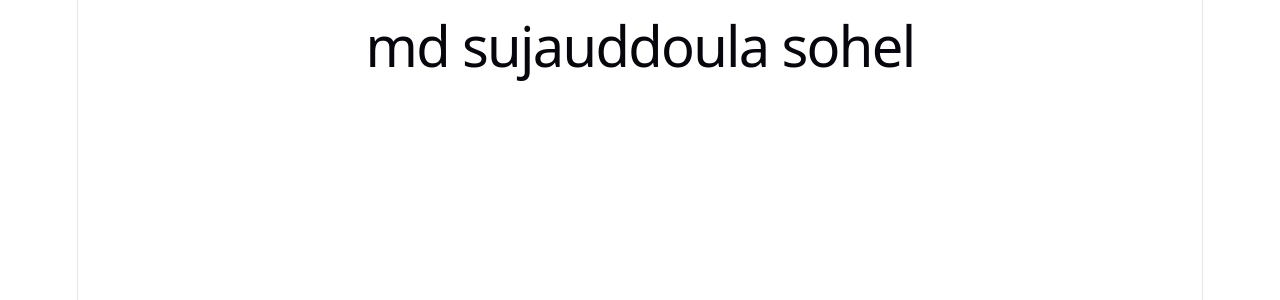
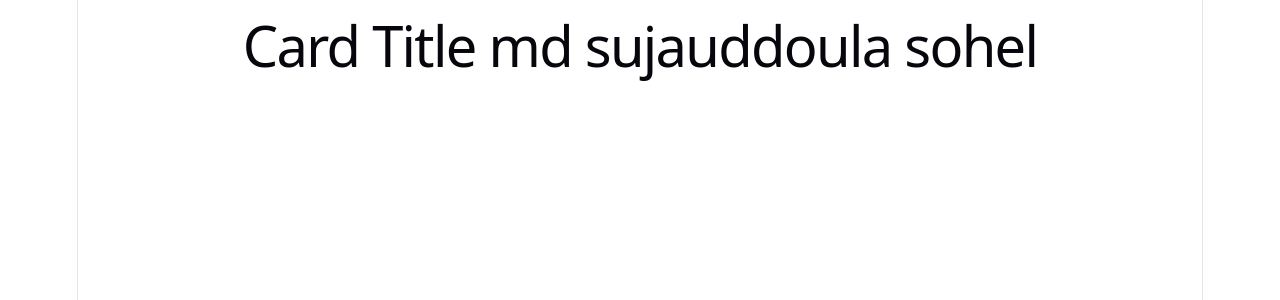
Before and after one commit to DevSohel32/Basic_react_recap, a React (Vite) app: page / in a window 1280 px wide. Shown: the top 300 px of the page. Built offline with nearby package versions, Linux system fonts and the light colour scheme.

Commit message:
Updated Changes

```diff
--- a/src/App.jsx
+++ b/src/App.jsx
@@ -1,11 +1,12 @@
 import { useState } from 'react'
 import './App.css'
 import TestComponent from './TestComponent';
+import Card from './component/card';
 
 
 function App() {
   return (
-   <TestComponent />
+   <Card name='md sujauddoula sohel'/>
 
   )
 }
--- /dev/null
+++ b/src/component/Card.jsx
@@ -0,0 +1,6 @@
+export default function Card (props){
+    console.log(props);
+    return <div>
+        <h1>Card Title {props.name }</h1>
+    </div>
+}
```
